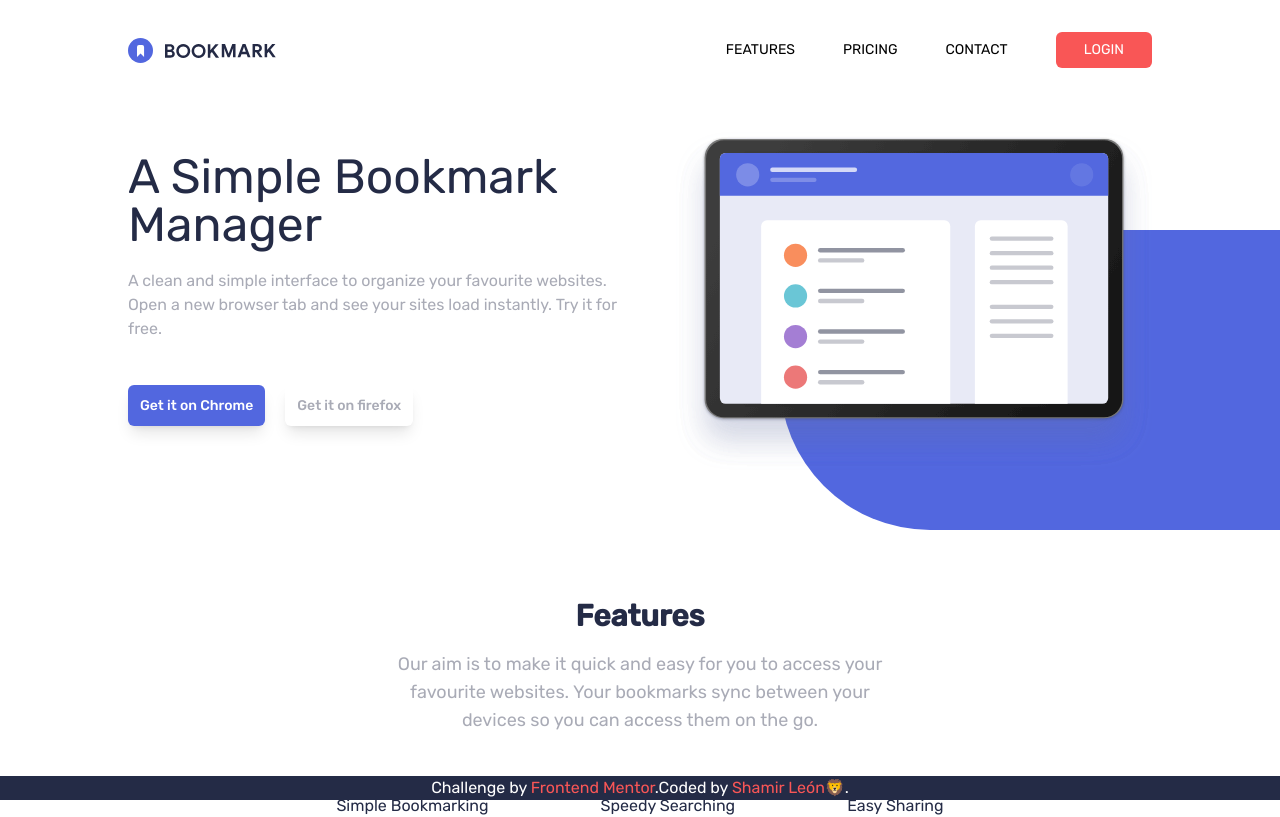
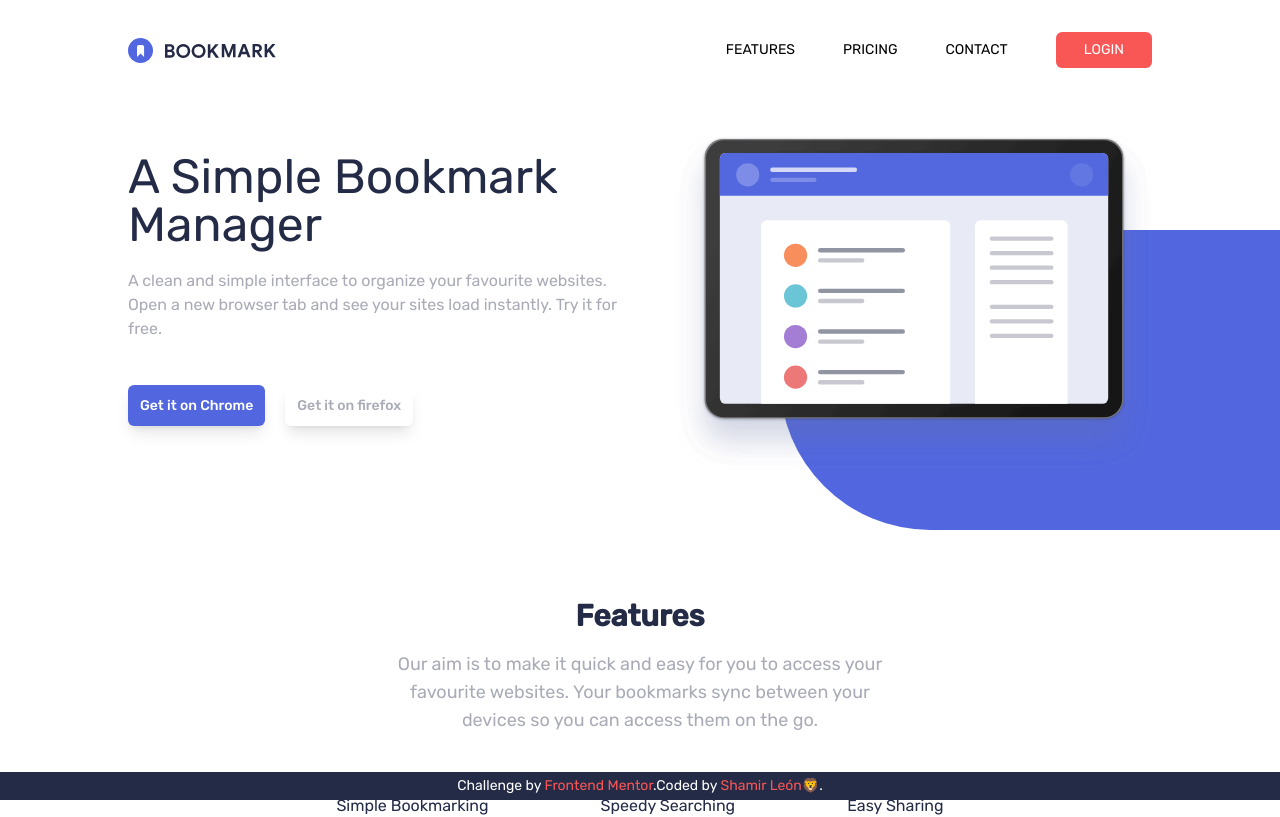
Before and after one commit to ShamirLeon/bookmark-landing, a React (Vite) app: page / in a window 1280 px wide. Shown: the top 817 px of the page. Built offline with nearby package versions, Linux system fonts and the light colour scheme.

Commit message:
Atributtion Fix

```diff
--- a/src/components/Atributtion/Atributtion.jsx
+++ b/src/components/Atributtion/Atributtion.jsx
@@ -1,6 +1,6 @@
 const Atributtion = () => {
 	return (
-		<div className='fixed bottom-0 w-full bg-DarkBlue text-center text-white'>
+		<div className='fixed bottom-0 w-full bg-DarkBlue py-1 text-center text-sm text-white'>
 			<p className=''>
 				Challenge by{' '}
 				<a
```
